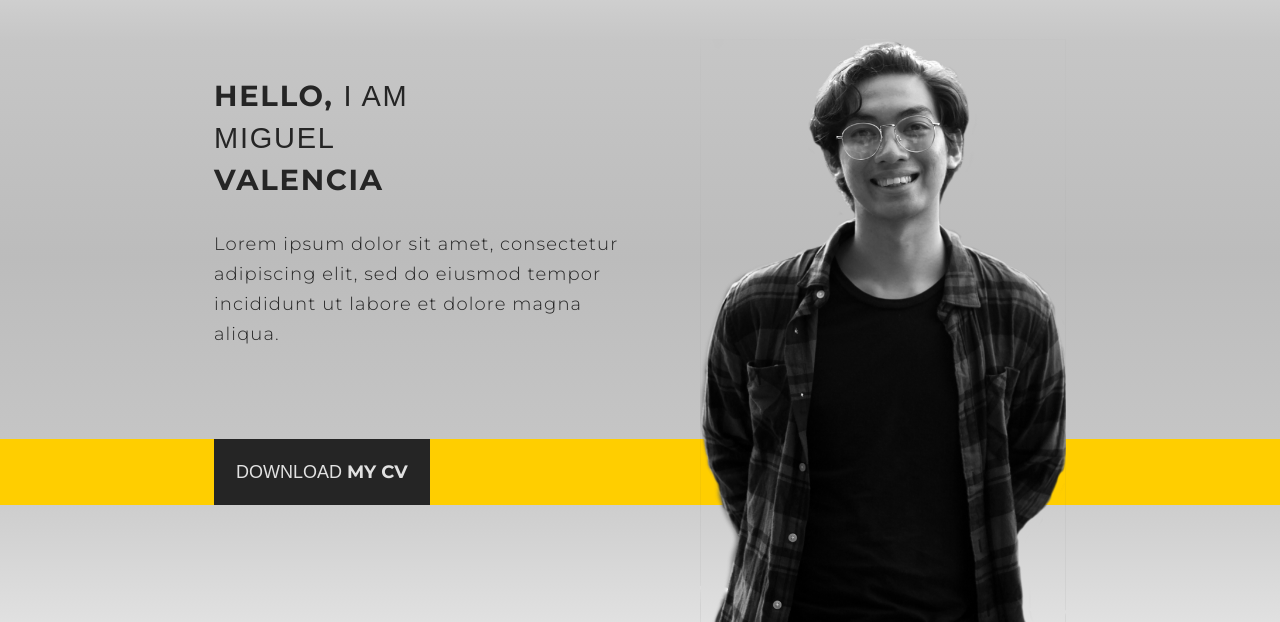
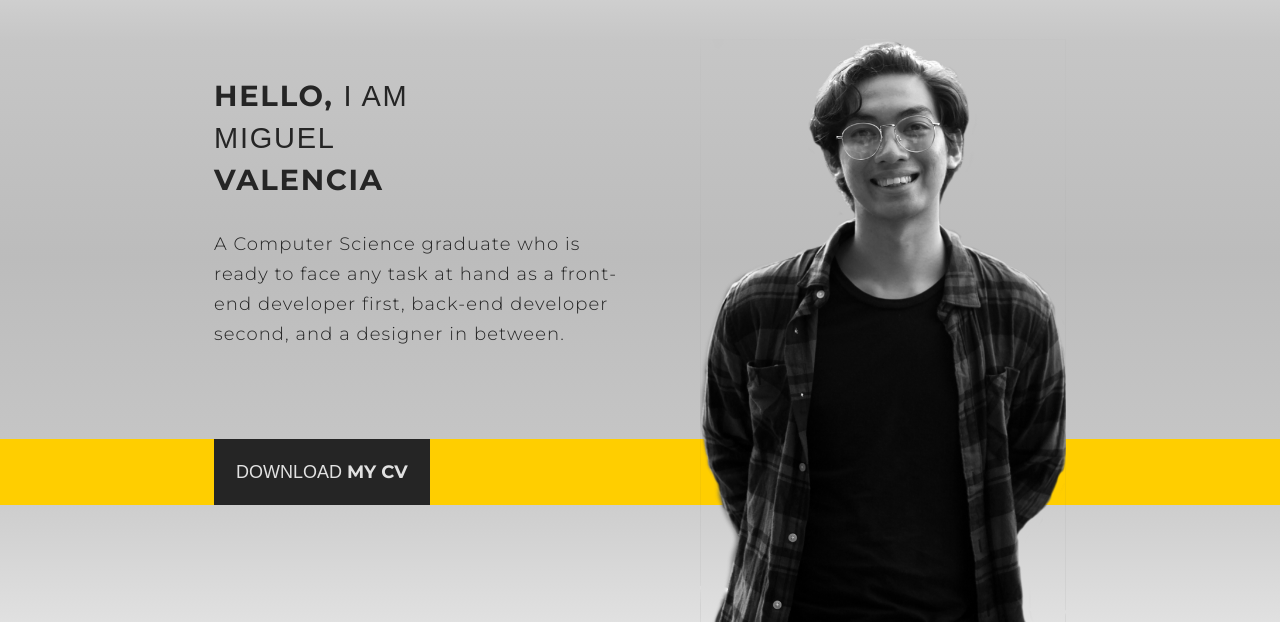
Before and after one commit to miguelvalencia2497/miguelvalencia2497.github.io, a plain HTML site: page index.html in a window 1280 px wide. Shown: the part 95-717 px from the top of the page. Drawn offline with Linux system fonts and the light colour scheme.

Commit message:
added sub heading in lead banner

```diff
--- a/index.html
+++ b/index.html
@@ -38,7 +38,7 @@
 					<div id="banner-content">
 						<img id="banner-circle" src="images/portrait-circle.png">
 						<h1 class="banner-title">HELLO, <span class="thin">I AM MIGUEL</span> VALENCIA</h1>
-						<p class="banner-sub-title">Lorem ipsum dolor sit amet, consectetur adipiscing elit, sed do eiusmod tempor incididunt ut labore et dolore magna aliqua.</p>
+						<p class="banner-sub-title">A Computer Science graduate who is ready to face any task at hand as a front-end developer first, back-end developer second, and a designer in between.</p>
 						<img src="images/portrait.png" id="banner-portrait">
 					</div>
 				</div>
```
